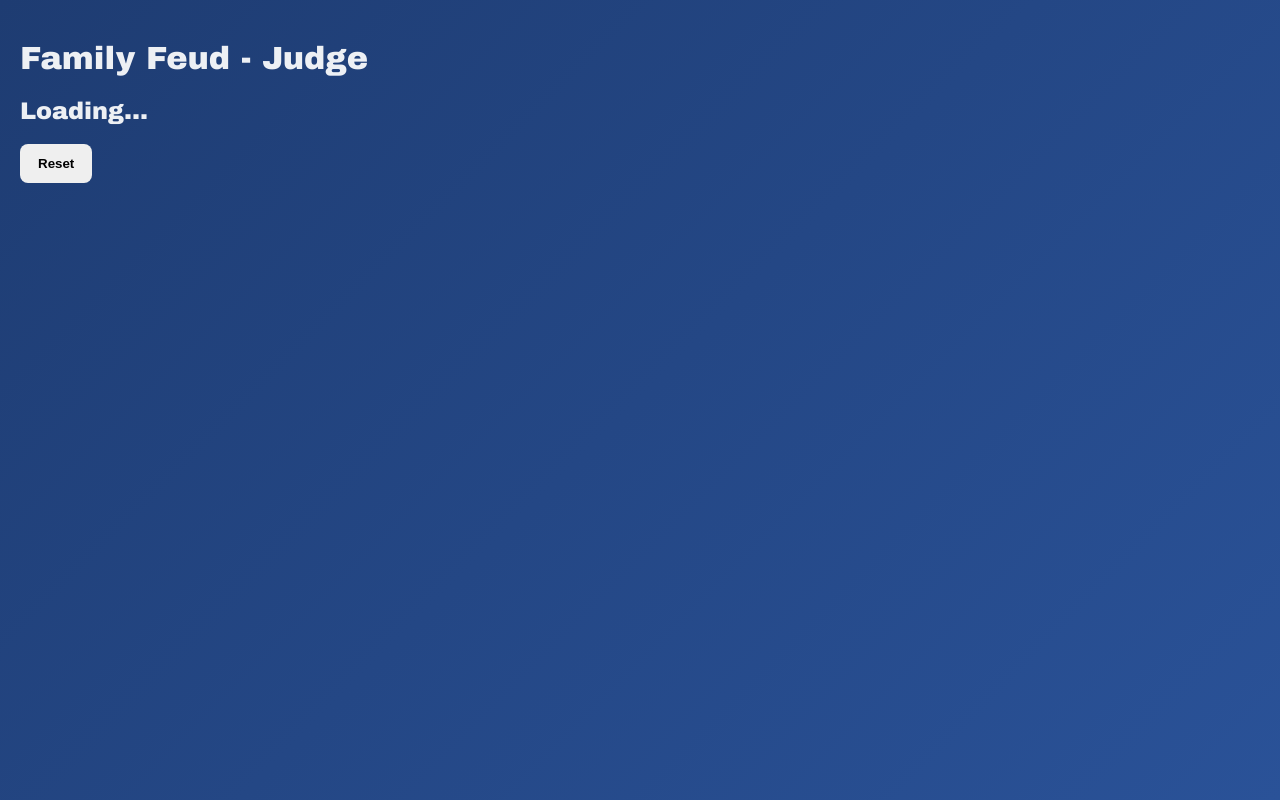
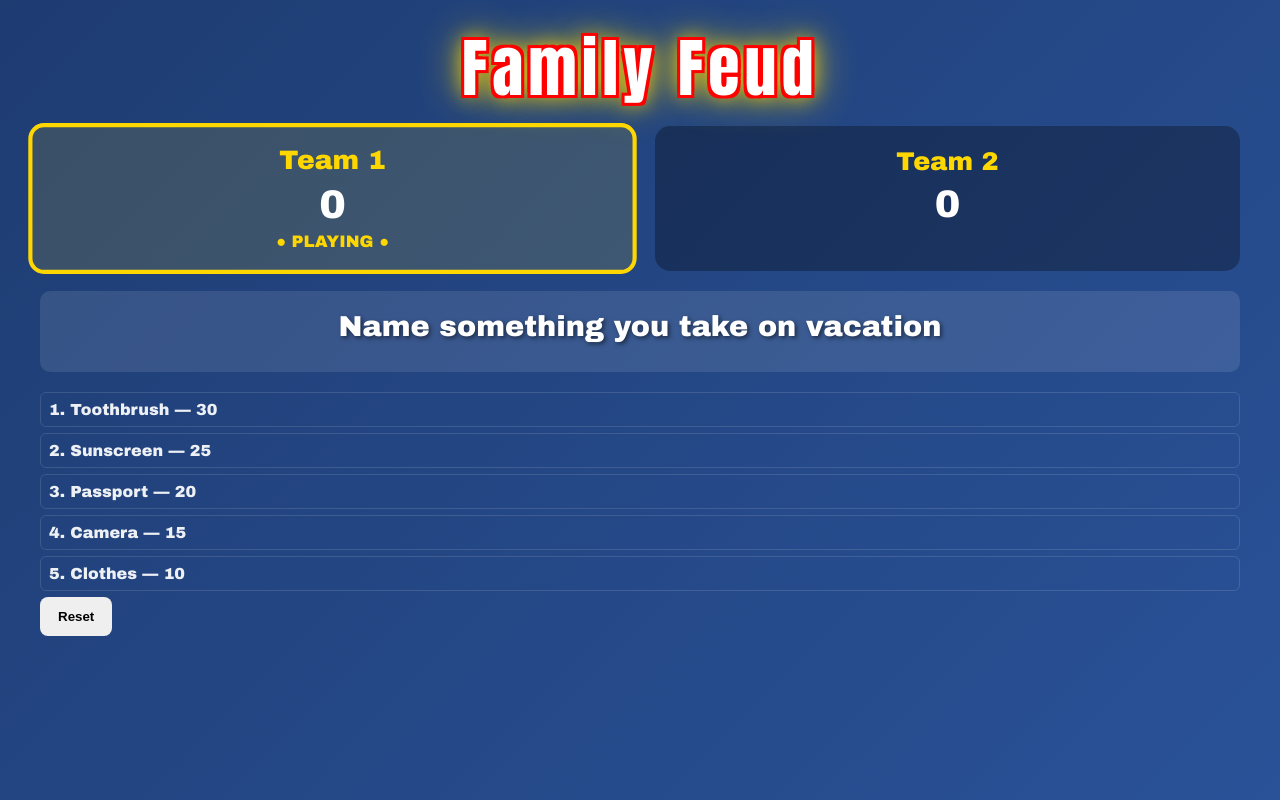
Before and after one commit to benjohnemmett/FamilyFeud, a Flask app: page /judge in a window 1280 px wide. Run offline with Flask 3, Linux system fonts and the light colour scheme; some libraries are stand-ins or nearby versions.

Commit message:
Added player scores

```diff
--- /dev/null
+++ b/static/app.js
@@ -0,0 +1,43 @@
+// Shared client JS for Family Feud
+(function () {
+  const socket = io('/game');
+  socket.on('connect', () => console.log('socket connected'));
+
+  function safeCall(fn, arg) {
+    try { if (typeof fn === 'function') fn(arg); } catch (err) { console.error('render error', err); }
+  }
+
+  function updateTeams(state) {
+    if (!state) return;
+    const t1Name = document.getElementById('team1Name');
+    const t2Name = document.getElementById('team2Name');
+    const t1Score = document.getElementById('team1Score');
+    const t2Score = document.getElementById('team2Score');
+    const t1Box = document.getElementById('team1Box');
+    const t2Box = document.getElementById('team2Box');
+    if (t1Name) t1Name.textContent = state.team1Name || 'Team 1';
+    if (t2Name) t2Name.textContent = state.team2Name || 'Team 2';
+    if (t1Score) t1Score.textContent = (state.team1Score ?? 0);
+    if (t2Score) t2Score.textContent = (state.team2Score ?? 0);
+    if (t1Box && t2Box) {
+      if ((state.activeTeam || 1) === 1) { t1Box.classList.add('active'); t2Box.classList.remove('active'); }
+      else { t2Box.classList.add('active'); t1Box.classList.remove('active'); }
+    }
+  }
+
+  socket.on('state_update', state => {
+    // call a page-level renderState if present
+    safeCall(window.renderState, state);
+    // also call optional hook
+    safeCall(window.onStateUpdate, state);
+    updateTeams(state);
+  });
+
+  // fetch initial state once
+  fetch('/api/state').then(r => r.json()).then(state => {
+    safeCall(window.renderState, state);
+    safeCall(window.onStateUpdate, state);
+    updateTeams(state);
+  }).catch(() => {});
+
+})();
--- a/static/styles.css
+++ b/static/styles.css
@@ -54,6 +54,82 @@ body {
   text-align: center;
   margin-bottom: 20px;
 }
+
+/* Question panel styling (matches ex.html) */
+.question {
+  background: rgba(255,255,255,0.10);
+  padding: 20px;
+  border-radius: 10px;
+  margin-bottom: 20px;
+  text-align: center;
+}
+
+.question-text {
+  font-size: 1.8rem;
+  color: #fff;
+  text-shadow: 2px 2px 4px rgba(0,0,0,0.5);
+  font-weight: 700;
+}
+
+.question-counter {
+  margin-top: 10px;
+  font-size: 1rem;
+  color: var(--gold);
+}
+
+/* ====== Teams (header) ====== */
+.teams-section {
+  display: flex;
+  justify-content: space-between;
+  gap: 30px;
+  margin-bottom: 20px;
+}
+
+.team-box {
+  flex: 1;
+  background: rgba(0,0,0,0.3);
+  padding: 18px;
+  border-radius: 15px;
+  text-align: center;
+  border: 4px solid transparent;
+  transition: all 0.25s ease;
+}
+
+.team-box.active {
+  border-color: var(--gold);
+  background: rgba(255,215,0,0.12);
+  transform: scale(1.04);
+  animation: teamPulse 500ms ease-out;
+}
+
+@keyframes teamPulse {
+  0% { transform: scale(1); box-shadow: 0 0 0 0 rgba(255,215,0,0.7); }
+  50% { transform: scale(1.06); box-shadow: 0 0 20px 10px rgba(255,215,0,0); }
+  100% { transform: scale(1.04); box-shadow: 0 0 0 0 rgba(255,215,0,0); }
+}
+
+.team-name {
+  font-size: 1.6rem;
+  color: var(--gold);
+  margin-bottom: 8px;
+  font-weight: 800;
+}
+
+.team-score {
+  font-size: 2.4rem;
+  color: #fff;
+  font-weight: 900;
+  margin: 6px 0;
+}
+
+.team-indicator {
+  font-size: 1rem;
+  color: var(--gold);
+  margin-top: 6px;
+  visibility: hidden;
+}
+
+.team-box.active .team-indicator { visibility: visible; }
 
 /* ====== Board ====== */
 .board {
--- a/templates/judge.html
+++ b/templates/judge.html
@@ -7,27 +7,45 @@
     <link rel="stylesheet" href="/static/styles.css">
   </head>
   <body>
-    <h1>Family Feud - Judge</h1>
-    <h2 id="question">Loading...</h2>
+  <div class="container">
+    <div class="header">
+      <div class="title">Family Feud</div>
+    </div>
+
+    <div class="teams-section">
+      <div class="team-box" id="team1Box">
+        <div class="team-name" id="team1Name">Team 1</div>
+        <div class="team-score" id="team1Score">0</div>
+        <div class="team-indicator">● PLAYING ●</div>
+      </div>
+      <div class="team-box" id="team2Box">
+        <div class="team-name" id="team2Name">Team 2</div>
+        <div class="team-score" id="team2Score">0</div>
+        <div class="team-indicator">● PLAYING ●</div>
+      </div>
+    </div>
+
+    <div class="question">
+      <div class="question-text" id="question">Loading...</div>
+      <div class="question-counter" id="questionCounter"></div>
+    </div>
     <div id="answers"></div>
     <button id="reset">Reset</button>
 
     <script>
-      const socket = io('/game');
-      socket.on('state_update', renderState);
-
-      function renderState(state) {
-        document.getElementById('question').innerText = state.question;
+      // page-level render function used by /static/app.js
+      window.renderState = function (state) {
+        document.getElementById('question').innerText = state.question || '';
         const container = document.getElementById('answers');
         container.innerHTML = '';
-        state.answers.forEach(a => {
+        (state.answers || []).forEach(a => {
           const div = document.createElement('div');
           div.className = 'answer' + (a.revealed ? ' revealed' : '');
           div.innerText = `${a.id}. ${a.text} — ${a.points}`;
           div.onclick = () => selectAnswer(a.id);
           container.appendChild(div);
         });
-      }
+      };
 
       async function selectAnswer(id) {
         const res = await fetch('/api/select', {
@@ -42,5 +60,6 @@
         await fetch('/api/reset', { method: 'POST' });
       };
     </script>
+    <script src="/static/app.js"></script>
   </body>
   </html>
```
Also changed, not shown: main.py (+9 -0 lines), templates/play.html (+23 -13 lines).
